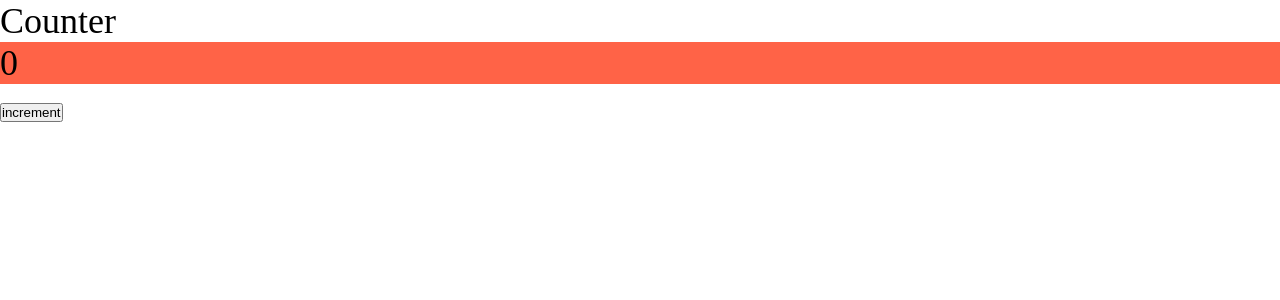
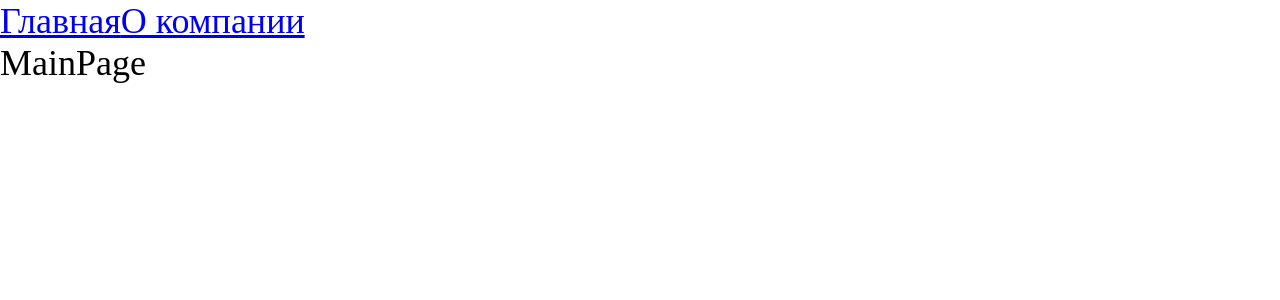
Before and after one commit to just-too-it/techno-project, a React app: page / in a window 1280 px wide. Shown: the top 300 px of the page. Built offline with nearby package versions, Linux system fonts and the light colour scheme.

Commit message:
роутинг, code splitting, lazy, suspence

```diff
--- a/package.json
+++ b/package.json
@@ -4,7 +4,7 @@
   "description": "",
   "main": "index.js",
   "scripts": {
-    "start": "webpack serve --env port=3001",
+    "start": "webpack serve --env port=3000",
     "build:prod": "webpack --env mode=production",
     "build:dev": "webpack --env mode=development"
   },
@@ -15,6 +15,7 @@
     "@types/node": "^17.0.21",
     "@types/react": "^17.0.39",
     "@types/react-dom": "^17.0.11",
+    "@types/react-router-dom": "^5.3.3",
     "@types/webpack": "^5.28.0",
     "@types/webpack-dev-server": "^4.7.2",
     "css-loader": "^6.6.0",
@@ -32,6 +33,7 @@
   },
   "dependencies": {
     "react": "^17.0.2",
-    "react-dom": "^17.0.2"
+    "react-dom": "^17.0.2",
+    "react-router-dom": "^6.2.1"
   }
 }
--- a/src/App.tsx
+++ b/src/App.tsx
@@ -1,13 +1,24 @@
-import React from 'react'
+import React, { Suspense } from 'react'
 import { Counter } from './components/Counter';
 import './index.scss';
+import { Link, Route, Routes } from 'react-router-dom';
+import MainPage from './pages/MainPage/MainPage';
+import AboutPage from './pages/AboutPage/AboutPage';
+import { MainPageAsync } from './pages/MainPage/MainPage.async';
+import { AboutPageAsync } from './pages/AboutPage/AboutPage.async';
 
 export const App = () => {
   return (
     <div className='app'>
-        <p>Counter</p>
-        <Counter/>
+      <Link to={'/'}>Главная</Link>
+      <Link to={'/about'}>О компании</Link>
+      <Suspense fallback={<div>Loading...</div>}>
+        <Routes>
+          <Route path='/' element={<MainPageAsync/>}/>
+          <Route path='/about' element={<AboutPageAsync/>}/>
+        </Routes>
+      </Suspense>
+
     </div>
-
   )
 }
--- a/src/index.tsx
+++ b/src/index.tsx
@@ -1,4 +1,9 @@
 import { render } from "react-dom";
 import { App } from "./App";
+import { BrowserRouter } from "react-router-dom";
 
-render(<App/>, document.getElementById('root'))
+render(
+<BrowserRouter>
+    <App/>
+</BrowserRouter>,
+document.getElementById('root'))
--- /dev/null
+++ b/src/pages/AboutPage/AboutPage.async.tsx
@@ -0,0 +1,8 @@
+import {lazy} from 'react'
+
+// export const AboutPageAsync = lazy(() => import('./AboutPage'));
+
+export const AboutPageAsync = lazy(() => new Promise(resolve =>
+    //@ts-ignore
+    setTimeout(()=>resolve(import('./AboutPage')), 1500))
+);
--- /dev/null
+++ b/src/pages/AboutPage/AboutPage.tsx
@@ -0,0 +1,9 @@
+import React from 'react'
+
+const AboutPage = () => {
+  return (
+    <div>AboutPage</div>
+  )
+}
+
+export default AboutPage
--- /dev/null
+++ b/src/pages/MainPage/MainPage.async.tsx
@@ -0,0 +1,8 @@
+import {lazy} from 'react'
+
+// export const MainPageAsync = lazy(() => import('./MainPage'));
+
+export const MainPageAsync = lazy(() => new Promise(resolve =>
+    //@ts-ignore
+    setTimeout(()=>resolve(import('./MainPage')), 1500))
+);
--- /dev/null
+++ b/src/pages/MainPage/MainPage.tsx
@@ -0,0 +1,9 @@
+import React from 'react'
+
+const MainPage = () => {
+  return (
+    <div>MainPage</div>
+  )
+}
+
+export default MainPage
```
Also changed, not shown: 2 other files (tests, documents, lock files or other folders).
